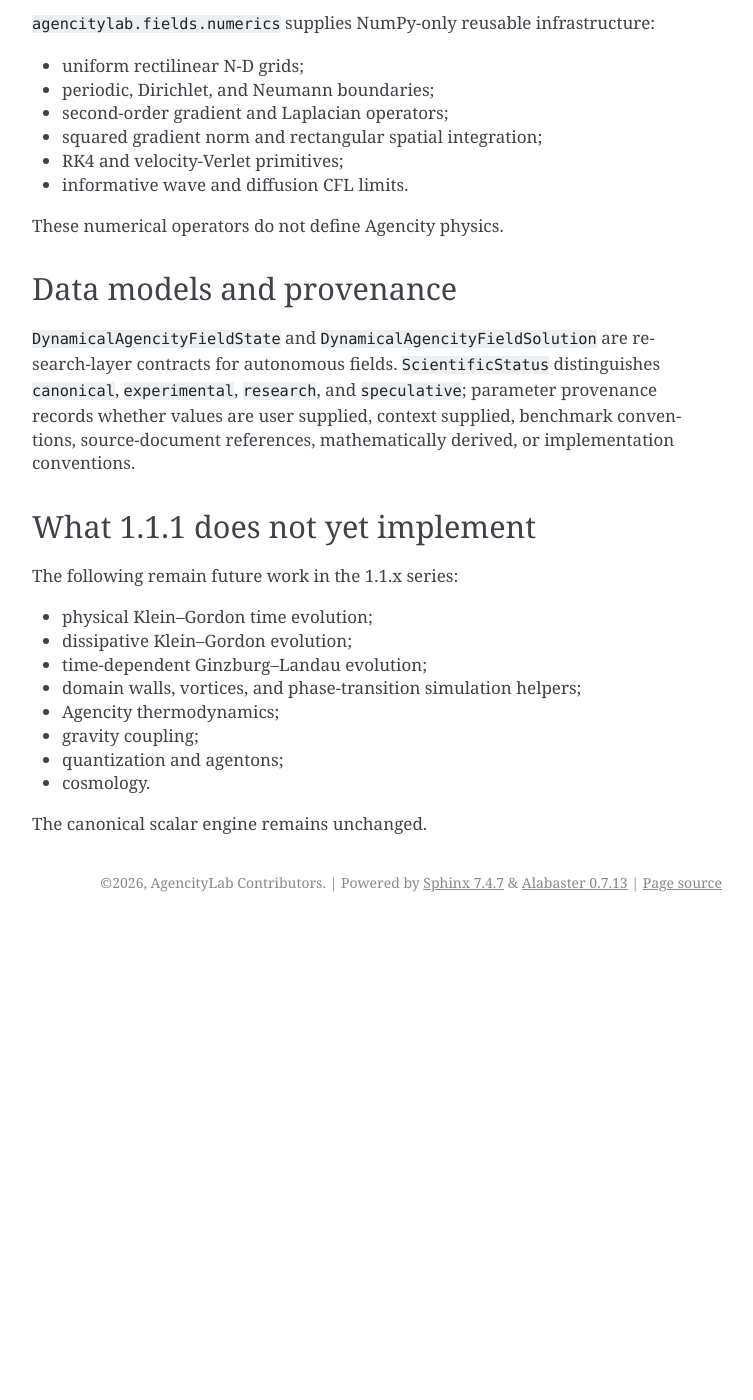
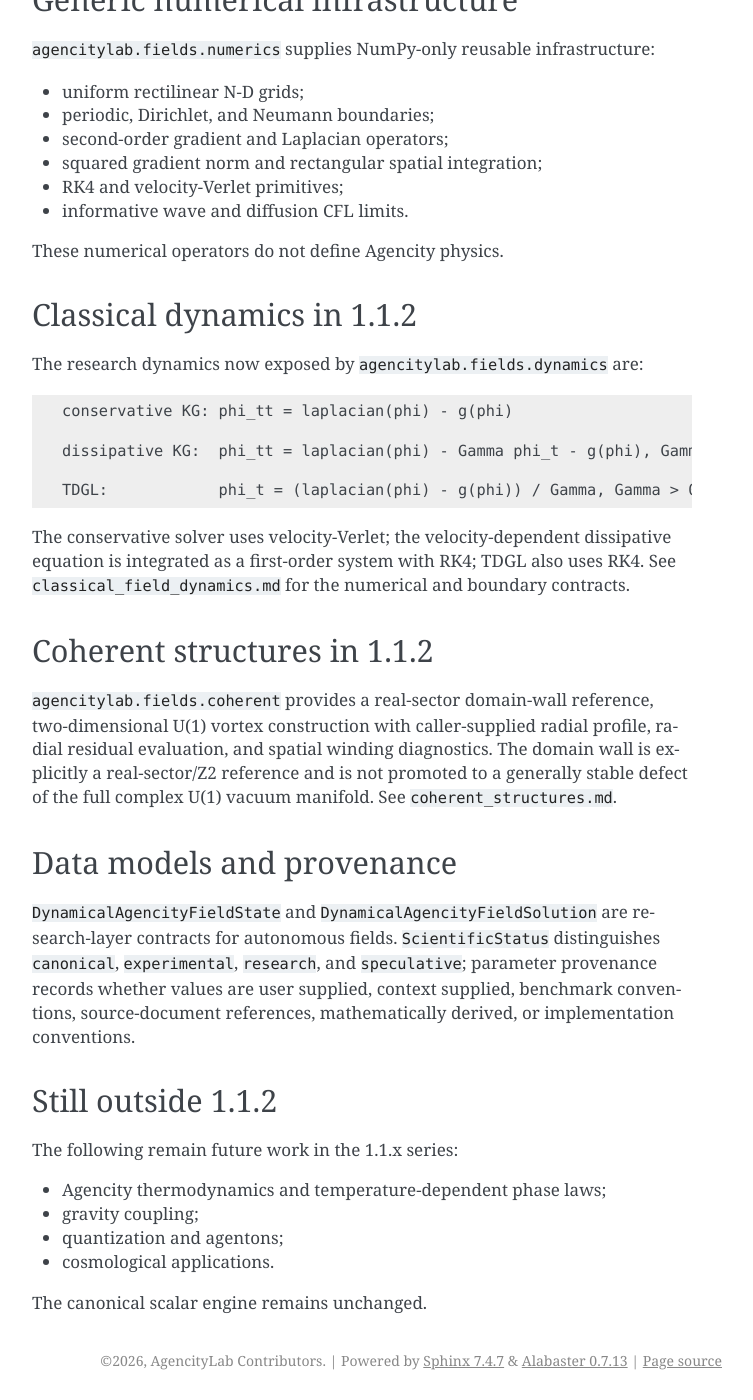
Before and after one commit to Gilbert243/AgencityLab, a Sphinx documentation site: the page built from docs/dynamical_field_foundations.md, in a window 1280 px wide and 1400 px high, scrolled down 1709 px. Shown: the whole window, without its empty margins (388-1141 px from the left). Built offline with Sphinx 7.4.7, drawn with Linux system fonts in a browser that asks for light colours; before the commit the page ends 2631 px from its top, so only the background shows below that; some of the changed text lies outside the part shown.

Commit message:
docs: update field foundations for 1.1.2

````diff
--- a/docs/dynamical_field_foundations.md
+++ b/docs/dynamical_field_foundations.md
@@ -1,9 +1,9 @@
 # Dynamical Agencity Field Foundations
 
-**Software version:** 1.1.1
-**Scientific status:** `research` for autonomous `phi` physics; `experimental` for generic field numerics.
+**Software version:** 1.1.2
+**Scientific status:** `research` for autonomous `phi` physics and classical dynamics; `experimental` for generic field numerics.
 
-AgencityLab 1.1.1 integrates the common foundations needed for later autonomous field dynamics without yet claiming a Klein–Gordon, dissipative Klein–Gordon, or TDGL simulation API.
+AgencityLab 1.1.2 builds on the 1.1.1 field foundations and now exposes the classical autonomous-field equations and coherent-structure references described in Volume 2. These remain research extensions, not canonical observable definitions and not empirical validation.
 
 ## Observable field and dynamical field are distinct
 
@@ -76,21 +76,35 @@ Physics receives the squared gradient norm as an input. It does not compute spat
 
 These numerical operators do not define Agencity physics.
 
+## Classical dynamics in 1.1.2
+
+The research dynamics now exposed by `agencitylab.fields.dynamics` are:
+
+```text
+conservative KG: phi_tt = laplacian(phi) - g(phi)
+
+dissipative KG:  phi_tt = laplacian(phi) - Gamma phi_t - g(phi), Gamma >= 0
+
+TDGL:            phi_t = (laplacian(phi) - g(phi)) / Gamma, Gamma > 0
+```
+
+The conservative solver uses velocity-Verlet; the velocity-dependent dissipative equation is integrated as a first-order system with RK4; TDGL also uses RK4. See `classical_field_dynamics.md` for the numerical and boundary contracts.
+
+## Coherent structures in 1.1.2
+
+`agencitylab.fields.coherent` provides a real-sector domain-wall reference, two-dimensional U(1) vortex construction with caller-supplied radial profile, radial residual evaluation, and spatial winding diagnostics. The domain wall is explicitly a real-sector/Z2 reference and is not promoted to a generally stable defect of the full complex U(1) vacuum manifold. See `coherent_structures.md`.
+
 ## Data models and provenance
 
 `DynamicalAgencityFieldState` and `DynamicalAgencityFieldSolution` are research-layer contracts for autonomous fields. `ScientificStatus` distinguishes `canonical`, `experimental`, `research`, and `speculative`; parameter provenance records whether values are user supplied, context supplied, benchmark conventions, source-document references, mathematically derived, or implementation conventions.
 
-## What 1.1.1 does not yet implement
+## Still outside 1.1.2
 
 The following remain future work in the 1.1.x series:
 
-- physical Klein–Gordon time evolution;
-- dissipative Klein–Gordon evolution;
-- time-dependent Ginzburg–Landau evolution;
-- domain walls, vortices, and phase-transition simulation helpers;
-- Agencity thermodynamics;
+- Agencity thermodynamics and temperature-dependent phase laws;
 - gravity coupling;
 - quantization and agentons;
-- cosmology.
+- cosmological applications.
 
 The canonical scalar engine remains unchanged.
````
